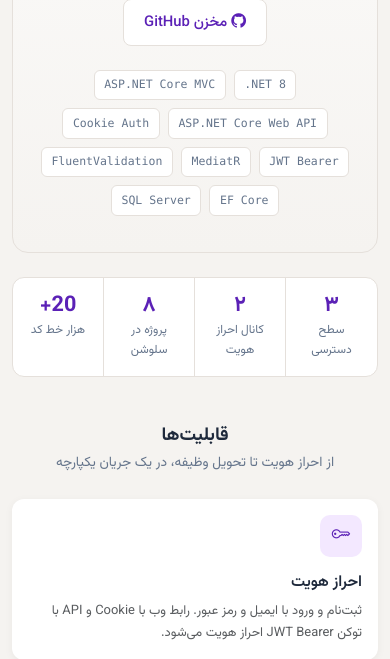
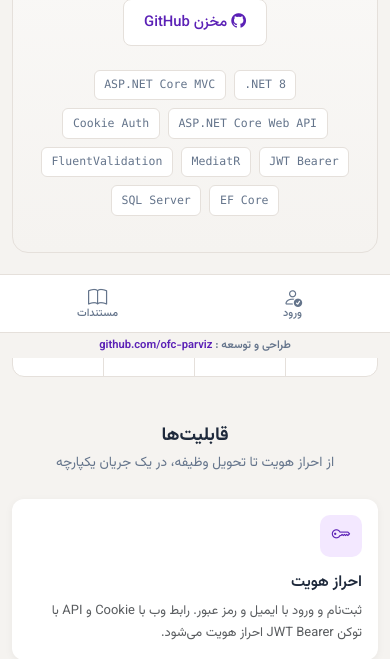
Before and after one commit to Ofc-Parviz/TTM, an ASP.NET Core app: page / in a window 390 px wide. Shown: the part 486-1145 px from the top of the page. Run offline with ASP.NET Core 8, Linux system fonts and the light colour scheme; the project's own start-up code is not run, and a stand-in starts its controllers and pages; some libraries are stand-ins or nearby versions.

Commit message:
changed the mobile menu displaying method منوی موبایل رو جوری تغییر دادم که بدون نیاز به اسکرول کردن تا انتهای صفحه، برای کاربر قابل نمایش باشه.

```diff
--- a/TeamTaskManagement.Front/Views/Shared/_Layout.cshtml
+++ b/TeamTaskManagement.Front/Views/Shared/_Layout.cshtml
@@ -22,6 +22,7 @@
             --ttm-muted: #64748B;
             --ttm-danger: #DC2626;
             --ttm-nav-h: 60px;
+            --ttm-footer-h-mobile: 26px;
         }
 
         *, *::before, *::after {
@@ -158,8 +159,11 @@
 
         /* Mobile bottom nav (auth only) */
         .ttm-bottom-nav {
-            position: relative;
-            z-index: 1029;
+            position: fixed;
+            bottom: var(--ttm-footer-h-mobile);
+            right: 0;
+            left: 0;
+            z-index: 1030;
             background: #fff;
             border-top: 1px solid var(--ttm-border);
             display: flex;
@@ -199,22 +203,6 @@
             padding-top: 1.5rem;
             padding-bottom: 2rem;
             flex: 1;
-        }
-
-        @@media (max-width: 767px) {
-            .ttm-main {
-                padding-bottom: 0;
-            }
-        }
-
-        @@media (min-width: 768px) {
-            .ttm-bottom-nav {
-                display: none;
-            }
-
-            .ttm-main {
-                padding-bottom: 2rem;
-            }
         }
 
         /* Guest header login btn */
@@ -288,19 +276,6 @@
             font-weight: 600;
             border-top: 1px solid var(--ttm-border);
             margin-top: auto;
-            z-index: 1031;
-        }
-
-        @@media (max-width: 767px) {
-            .ttm-footer {
-                font-size: 0.7rem;
-                padding: 0.05rem 0;
-            }
-
-                .ttm-footer a .container {
-                    margin-top: 2px;
-
-                }
         }
 
             .ttm-footer a {
@@ -312,6 +287,46 @@
                 .ttm-footer a:hover {
                     color: var(--ttm-primary-dark);
                 }
+
+        /* Mobile: footer fixed at bottom with fixed height, nav sits above it */
+        @@media (max-width: 767px) {
+            .ttm-dock {
+                position: fixed;
+                bottom: 0;
+                right: 0;
+                left: 0;
+                z-index: 1029;
+                background: var(--ttm-surface);
+            }
+
+            .ttm-footer {
+                height: var(--ttm-footer-h-mobile);
+                display: flex;
+                align-items: center;
+                justify-content: center;
+                font-size: 0.7rem;
+                padding: 0;
+                border-top: 1px solid var(--ttm-border);
+                margin-top: 0;
+            }
+
+            body {
+                padding-bottom: calc(58px + var(--ttm-footer-h-mobile));
+            }
+        }
+        /* Dock: wrapper for mobile nav + footer */
+        .ttm-dock {
+            display: block;
+        }
+
+        /* Desktop: wrapper has no layout effect, footer sticks via body flex */
+        @@media (min-width: 768px) {
+            .ttm-dock {
+                display: contents;
+            }
+        }
+
+
 
 
         /* Dark mode toggle */
@@ -601,6 +616,8 @@
         </div>
     </main>
 
+    @* ── Mobile dock: nav + footer ── *@
+    <div class="ttm-dock">
         @if (isAuthenticated) {
             <nav class="ttm-bottom-nav d-md-none">
                 <a href="/Teams" class="@(currentPath?.StartsWith("/Teams") == true ? "active" : "")">
@@ -644,6 +661,7 @@
                 طراحی و توسعه : <a href="https://github.com/ofc-parviz" target="_blank">github.com/ofc-parviz</a>
             </div>
         </footer>
+    </div>
 
     <script src="https://cdn.jsdelivr.net/npm/bootstrap@5.3.3/dist/js/bootstrap.bundle.min.js"></script>
     <script>
```
Lines whose indentation alone changed are shown as unchanged.
